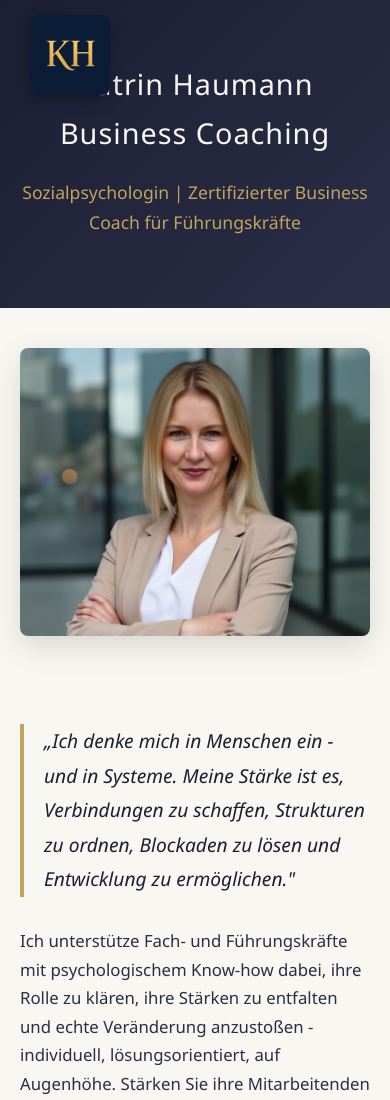
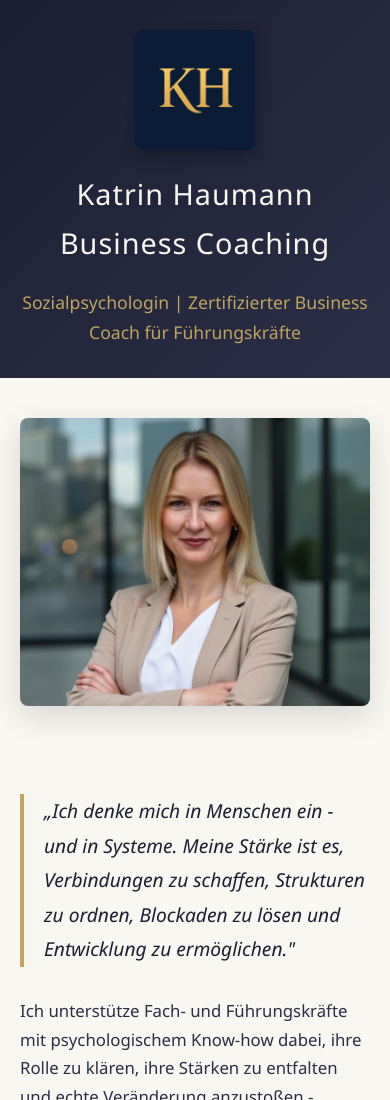
Before and after one commit to RuhrKanzlei/katrinhaumann.de, a plain HTML site: page index.html in a window 390 px wide. Shown: the top 1100 px of the page. Drawn offline with Linux system fonts and the light colour scheme.

Commit message:
Update header styles for layout in the mobile version

```diff
--- a/index.html
+++ b/index.html
@@ -225,13 +225,18 @@
 			text-decoration: underline;
 		}
 		@media (max-width: 768px) {
+			.header {
+				padding: 30px 20px 20px 20px;
+			}
 			.header h1 {
 				font-size: 1.8em;
+				margin-top: 0;
 			}
 			.header-logo {
-				max-width: 80px;
-				top: 15px;
-				right: 15px;
+				position: static;
+				max-width: 120px;
+				margin: 0 auto 20px auto;
+				display: block;
 			}
 			.hero-section {
 				flex-direction: column-reverse;
```
